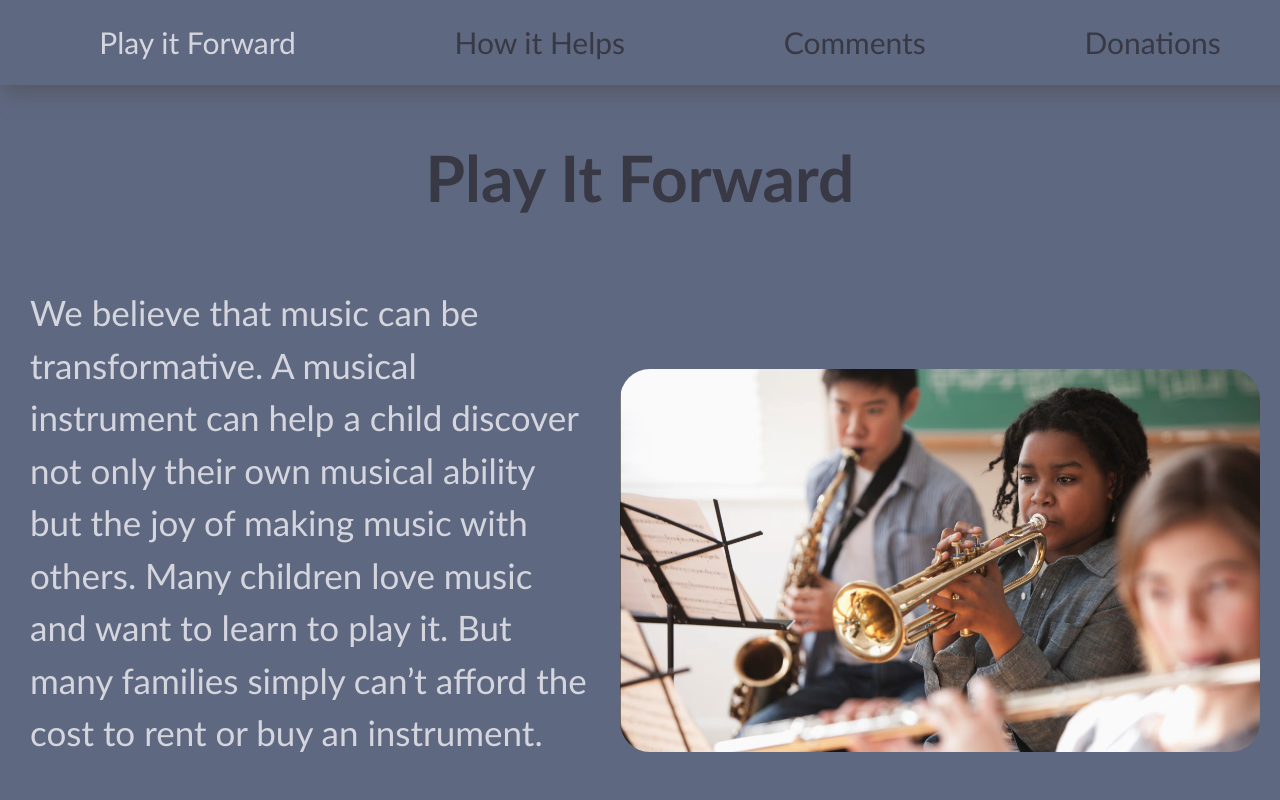
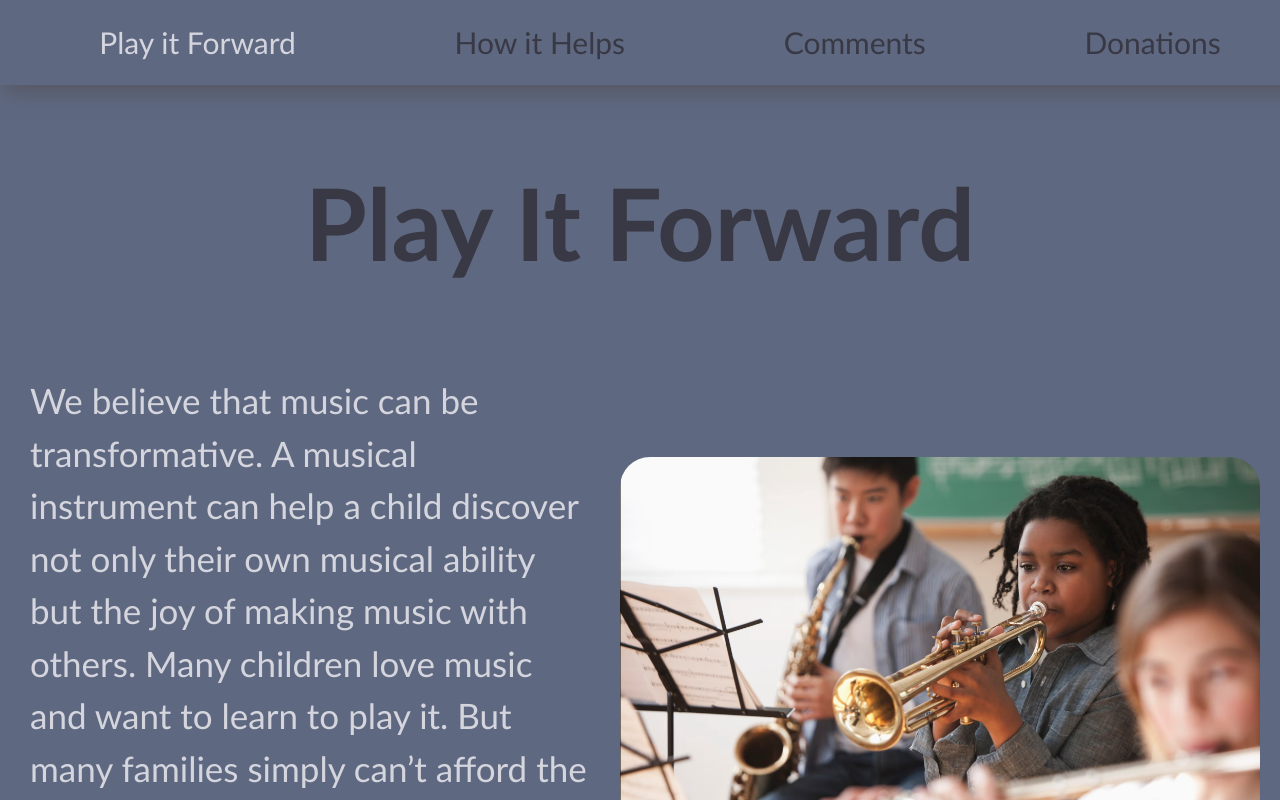
Before and after one commit to ktkelly11/Kelly_Katherine_Instrument_Capstone, a React (Vite) app: page / in a window 1280 px wide. Shown: the top 800 px of the page. Built offline with nearby package versions, Linux system fonts and the light colour scheme.

Commit message:
Ammended hompage changes

```diff
--- a/src/components/homePageIntro/HomePageIntro.css
+++ b/src/components/homePageIntro/HomePageIntro.css
@@ -1,5 +1,5 @@
-.home-page-intro {
+.home-page-intro h1 {
   font-family: "Gill Sans", "Gill Sans MT", Calibri, "Trebuchet MS", sans-serif;
   color: rgb(57, 57, 69);
-  font-size: 35px;
+  font-size: 100px;
 }
```
